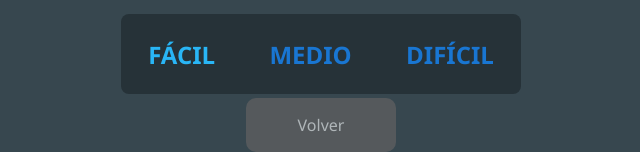
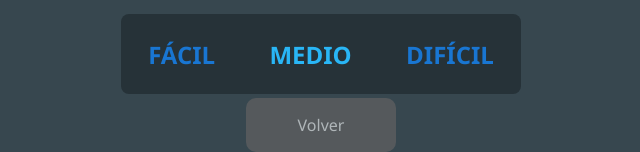
Before and after one commit to Gruetzmann/GenderReveal, a plain HTML site: page index2SP.html in a window 1280 px wide. Shown: the part 528-680 px from the top of the page, without its empty margins (319-959 px from the left). Drawn offline with Linux system fonts and the light colour scheme.

Commit message:
Update index2SP.html

```diff
--- a/index2SP.html
+++ b/index2SP.html
@@ -20,8 +20,8 @@
         <div class="puzzle_block"><img src="static/img/Wiege-8.png" width="100%"></div>
     </div>
     <div id="difficulty_container">
-        <div class="difficulty_button active">FÁCIL</div>
-        <div class="difficulty_button">MEDIO</div>
+        <div class="difficulty_button">FÁCIL</div>
+        <div class="difficulty_button active">MEDIO</div>
         <div class="difficulty_button">DIFÍCIL</div>
     </div>
     <div id="revel_block" style="visibility:hidden"><img id="revel_img" src="static/img/Wiege-1.png" style="height: 0%; width: 0%;"></div>
```
